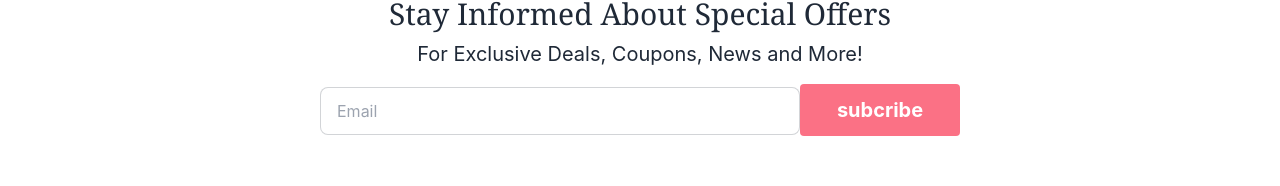
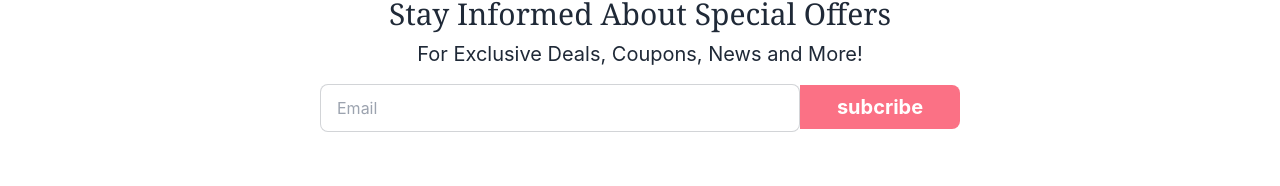
Before and after one commit to rafia02/food-delivery-website-client, a React (Create React App) app: page / in a window 1280 px wide. Shown: the part 2386-2572 px from the top of the page. Built offline with nearby package versions, Linux system fonts and the light colour scheme; no server answers.

Commit message:
subcribe desing done

```diff
--- a/src/Components/Home/Subcribe/Subcribe.js
+++ b/src/Components/Home/Subcribe/Subcribe.js
@@ -11,7 +11,7 @@ const Subcribe = () => {
 
                 <div>
                 <input type="text" placeholder="Email" className="input input-bordered w-3/4" />
-                <input type="submit" value="subcribe" className='w-1/4 bg-rose-400 text-white font-bold py-3 rounded text-xl' />
+                <input type="submit" value="subcribe" className='w-1/4 bg-rose-400 text-white font-bold py-2 rounded-tr-lg rounded-br-lg text-xl' />
                 </div>
              </div>
         </div>
```
